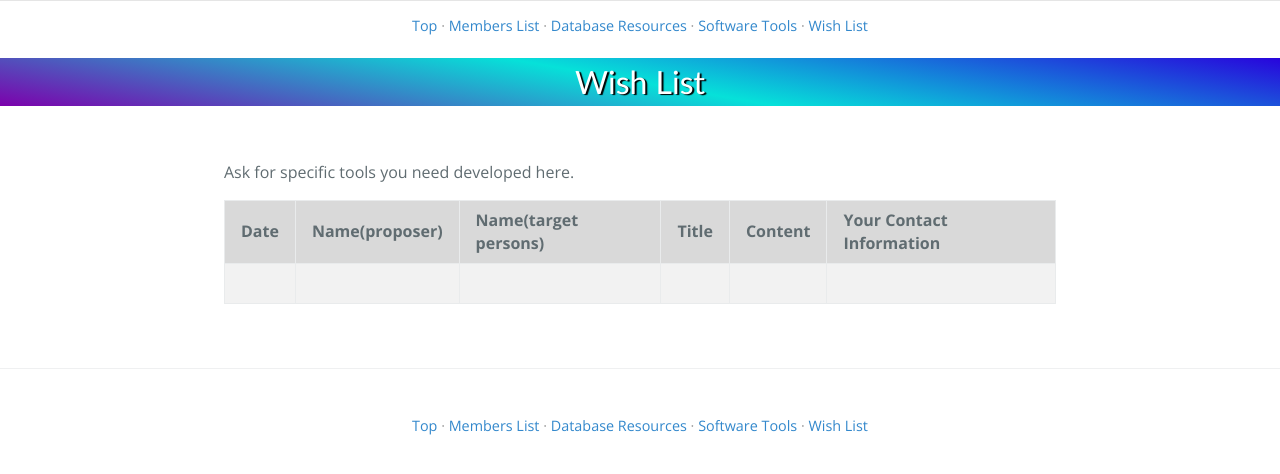
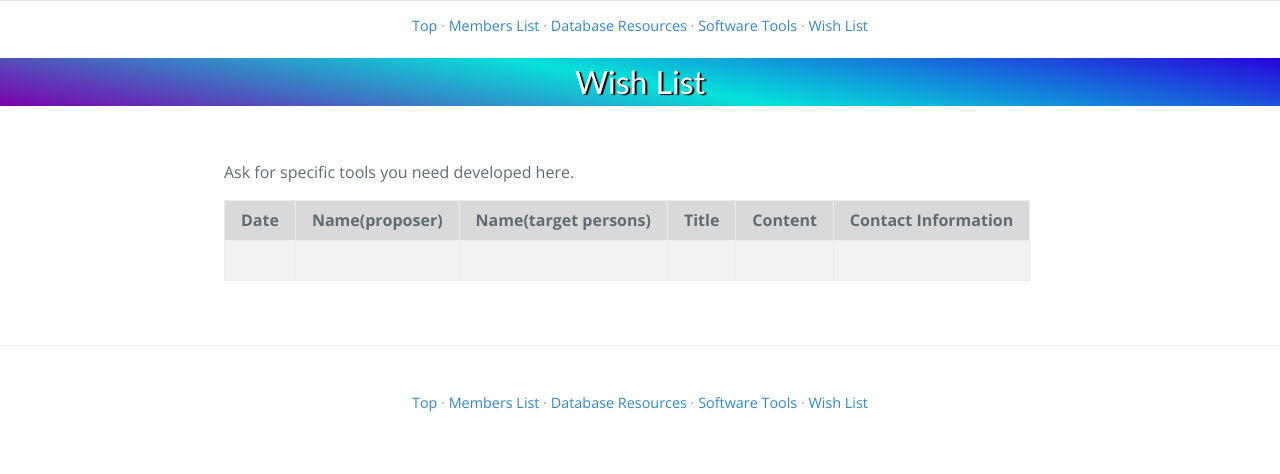
Before and after one commit to glycoinfo/glic-old, a Jekyll site: the page built from wishList/index.md, in a window 1280 px wide. Shown: the top 474 px of the page. Built offline with Jekyll 4.4.1, drawn with Linux system fonts in a browser that asks for light colours; nearby versions of some CDN libraries; Markdown is read by kramdown in place of the engine named in the settings.

Commit message:
Update index.md

```diff
--- a/wishList/index.md
+++ b/wishList/index.md
@@ -6,6 +6,6 @@ redirect_from: /blog.html
 
 Ask for specific tools you need developed here.
 
-| Date | Name(proposer) | Name(target persons) | Title | Content | Your Contact Information |
+| Date | Name(proposer) | Name(target persons) | Title | Content | Contact Information |
 |:------|:------|:------|:------|:------|:------|
 |      |      |       |         |          |
```
